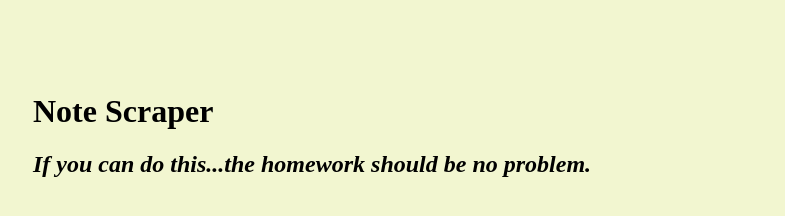
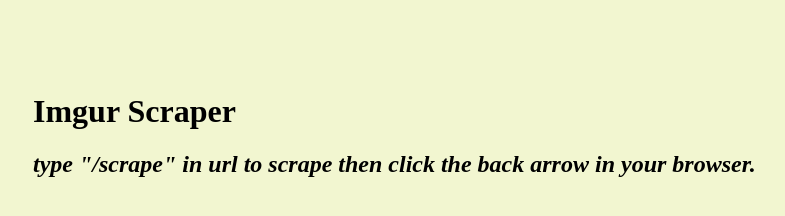
Before and after one commit to chulps/Imgur-Scraper, a website: page public/index.html in a window 1280 px wide. Shown: the whole page, without its empty margins (127-912 px from the left). Drawn offline with nearby package versions, Linux system fonts and the light colour scheme; no server answers.

Commit message:
slight edit

```diff
--- a/public/index.html
+++ b/public/index.html
@@ -2,7 +2,7 @@
 <html lang="en-us">
   <head>
     <meta charset="UTF-8">
-    <title>Scraping With Mongoose</title>
+    <title>Imgur Scraper</title>
     <style>
       body { background-color: #F2F6D0 }
       #wrapper {
@@ -38,8 +38,8 @@
   </head>
   <body>
     <div id="wrapper">
-      <h1>Note Scraper</h1>
-      <h2><i>If you can do this...the homework should be no problem.</i></h2>
+      <h1>Imgur Scraper</h1>
+      <h2><i>type "/scrape" in url to scrape then click the back arrow in your browser.</i></h2>
       <div id="articles"></div>
       <div id="notes"></div>
     </div>
--- a/server.js
+++ b/server.js
@@ -47,7 +47,6 @@
     $("div.post").each(function(i, element) {
       // Save an empty result object
       var title = $(element).find("p").text();
-      var image = $(element).find("a");
       var link = $(element).find("a").attr("href");
       console.log(title)
       console.log("https://imgur.com/" + link)
```
